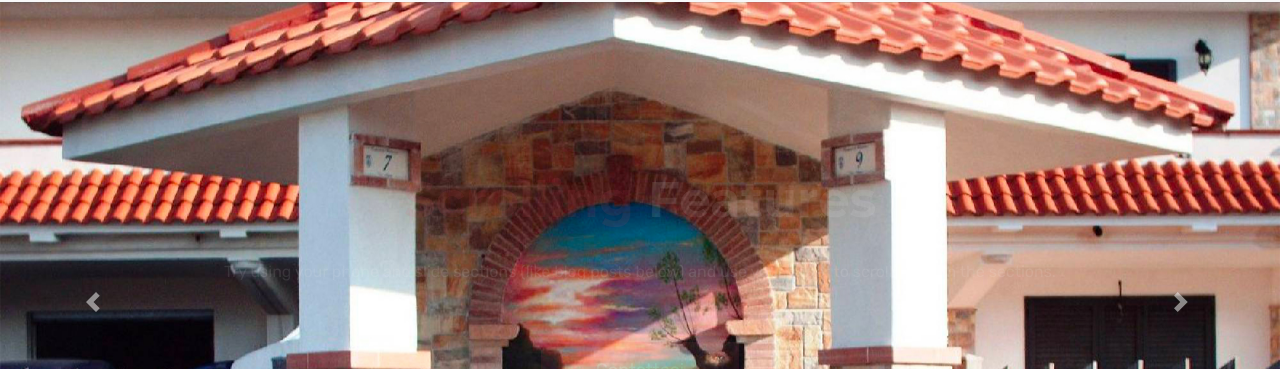
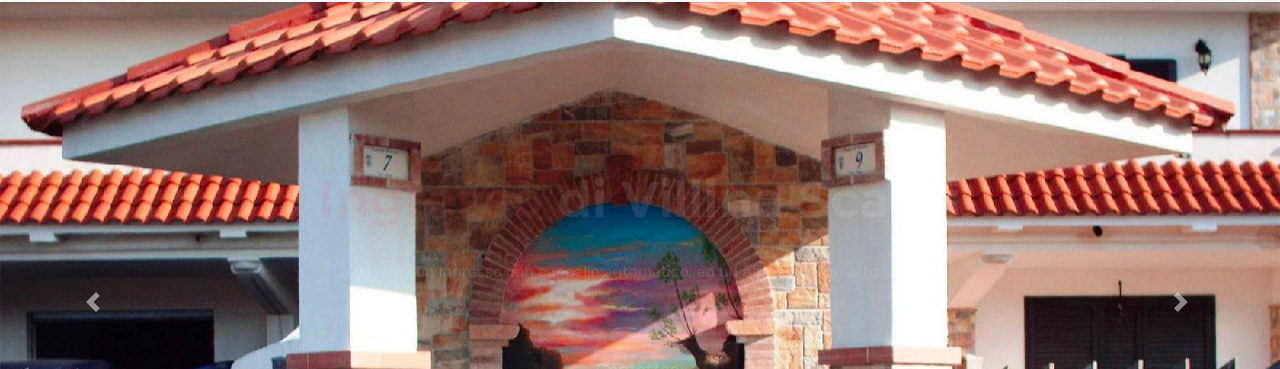
Before and after one commit to filippo-fresilli/villina-scauri, a Jekyll site: the page built from index.html, in a window 1280 px wide. Shown: the part 186-555 px from the top of the page. Built offline with Jekyll 4.4.1, drawn with Linux system fonts in a browser that asks for light colours.

Commit message:
updating index

```diff
--- a/index.html
+++ b/index.html
@@ -4,7 +4,7 @@
 tagline: Casa vacanze nel Golfo di Gaeta.
 css:
 js: sliders.js
-keywords: helium, jekyll, bootstrap, UI, kit
+keywords: Casa vacanza, Minturno, Formia, Scauri, appartamento vacanza, affitto a Scauri.
 canonical: https://villinascauri.com
 ---
 
@@ -37,20 +37,22 @@
                 <div class="carousel-caption">
                   <h3 class="slide-title animated fadeInDown">
                     <span class="text-primary">Villina Scauri </span> - Casa
-                    vacanza nel Golfo di Gaeta.
+                    vacanza a Minturno.
                   </h3>
                   <h5 class="slide-text animated fadeIn">
-                    Bootstrap 4 based theme ported for Jekyll and GitHub Pages.
+                    Un fantastico appartamento tra Scauri e Gianola, a pochi
+                    passi dalla stupenda spiaggia dei sassolini e dal
+                    porticciolo romano del parco naturale di Gianola.
                   </h5>
                   <a
                     href="#features"
                     class="btn btn-lg btn-default-filled animated fadeInUp"
-                    >Get Started</a
+                    >Contattaci</a
                   >
                   <a
-                    href="https://github.com/heliumjk/heliumjk.github.io/"
+                    href="#"
                     class="btn btn-lg btn-common animated fadeInUp"
-                    >Learn More</a
+                    >Scopri</a
                   >
                 </div>
               </div>
@@ -62,11 +64,11 @@
                 />
                 <div class="carousel-caption">
                   <h3 class="slide-title animated fadeInDown">
-                    <span class="text-primary">Scrolling</span> Features
+                    <span class="text-primary">Ingresso</span> di Villina Scauri
                   </h3>
                   <h5 class="slide-text animated fadeIn">
-                    Try using your phone and slide sections (like blog posts
-                    below) and use your finger to scroll through the sections.
+                    La casa ha un ingresso con cancello automatico, ed un
+                    affresco di un artista locale.
                   </h5>
                   <a
                     href="Contattaci"
@@ -83,22 +85,21 @@
                 />
                 <div class="carousel-caption">
                   <h3 class="slide-title animated fadeInDown">
-                    <span class="text-primary">100+ </span> UI Blocks &
-                    Components
+                    <span class="text-primary">Giardino</span> di Villina
+                    Scauri.
                   </h3>
                   <h5 class="slide-text animated fadeIn">
-                    Benefits in developing your project with more than 100
-                    blocks available.
+                    Un ampio giardino per barbecue e cene in totale relax.
                   </h5>
                   <a
                     href="#features"
                     class="btn btn-lg btn-default-filled animated fadeInUp"
-                    >Get Started</a
+                    >Contattaci</a
                   >
                   <a
-                    href="https://github.com/heliumjk/heliumjk.github.io/"
+                    href="#"
                     class="btn btn-lg btn-common animated fadeInUp"
-                    >Download</a
+                    >Scopri</a
                   >
                 </div>
               </div>
```
